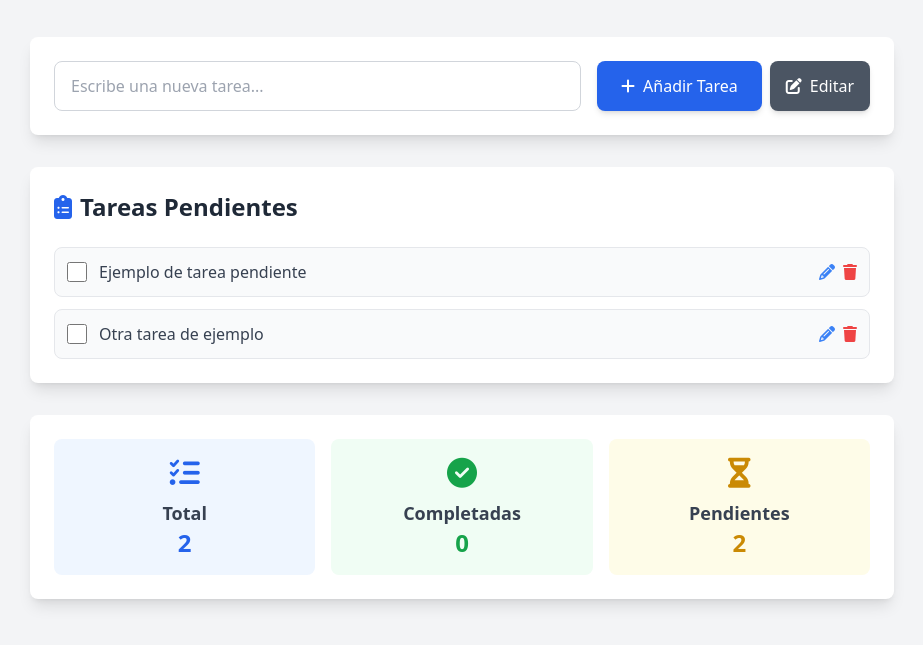
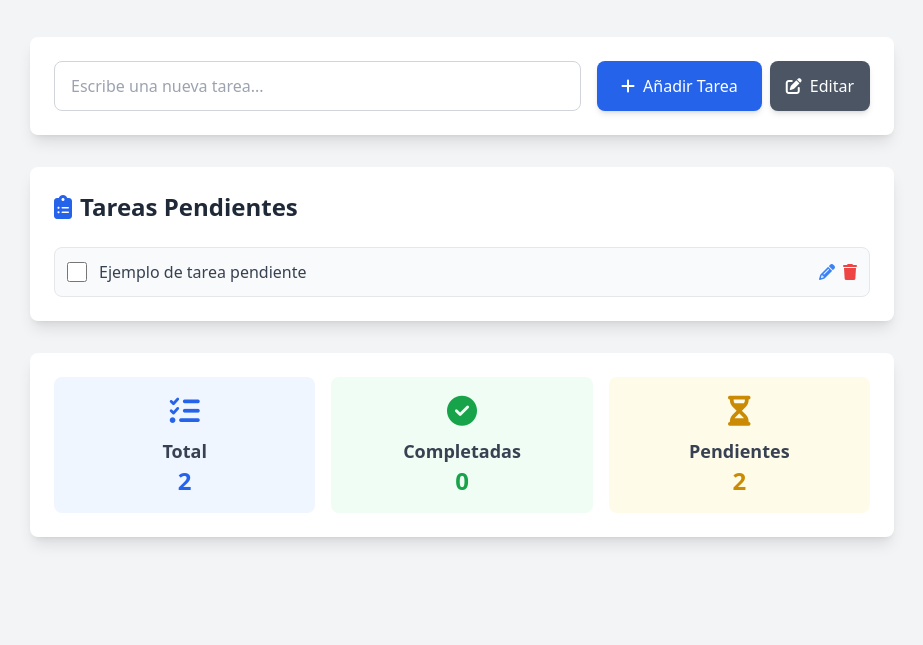
Before and after one commit to arnoldbgm/enter_201n6, a plain HTML site: page Dia_11/index.html in a window 1280 px wide. Shown: the part 107-752 px from the top of the page, without its empty margins (178-1101 px from the left). Drawn offline with nearby package versions, Linux system fonts and the light colour scheme.

Commit message:
Js Todo List

```diff
--- a/Dia_11/index.html
+++ b/Dia_11/index.html
@@ -49,6 +49,8 @@
 
          <!-- Contenedor de tareas -->
          <div id="todo-list" class="space-y-3">
+
+            <!-- Este elemento es el que debes de renderizar -->
             <!-- Ejemplo de tarea (se puede eliminar cuando agregues la lógica JS) -->
             <div
                class="flex items-center gap-3 p-3 bg-gray-50 rounded-lg border border-gray-200 hover:border-blue-300 transition duration-300">
@@ -63,21 +65,7 @@
                   </button>
                </div>
             </div>
-
-            <!-- Otra tarea de ejemplo -->
-            <div
-               class="flex items-center gap-3 p-3 bg-gray-50 rounded-lg border border-gray-200 hover:border-blue-300 transition duration-300">
-               <input type="checkbox" class="w-5 h-5 text-blue-600 rounded border-gray-300 focus:ring-blue-500">
-               <span class="flex-1 text-gray-700">Otra tarea de ejemplo</span>
-               <div class="flex gap-2">
-                  <button class="text-blue-500 hover:text-blue-700 transition duration-300" title="Editar tarea">
-                     <i class="fas fa-pencil-alt"></i>
-                  </button>
-                  <button class="text-red-500 hover:text-red-700 transition duration-300" title="Eliminar tarea">
-                     <i class="fas fa-trash"></i>
-                  </button>
-               </div>
-            </div>
+            <!-- Fin del elemento a renderizar -->
          </div>
 
          <!-- Mensaje cuando no hay tareas -->
```
